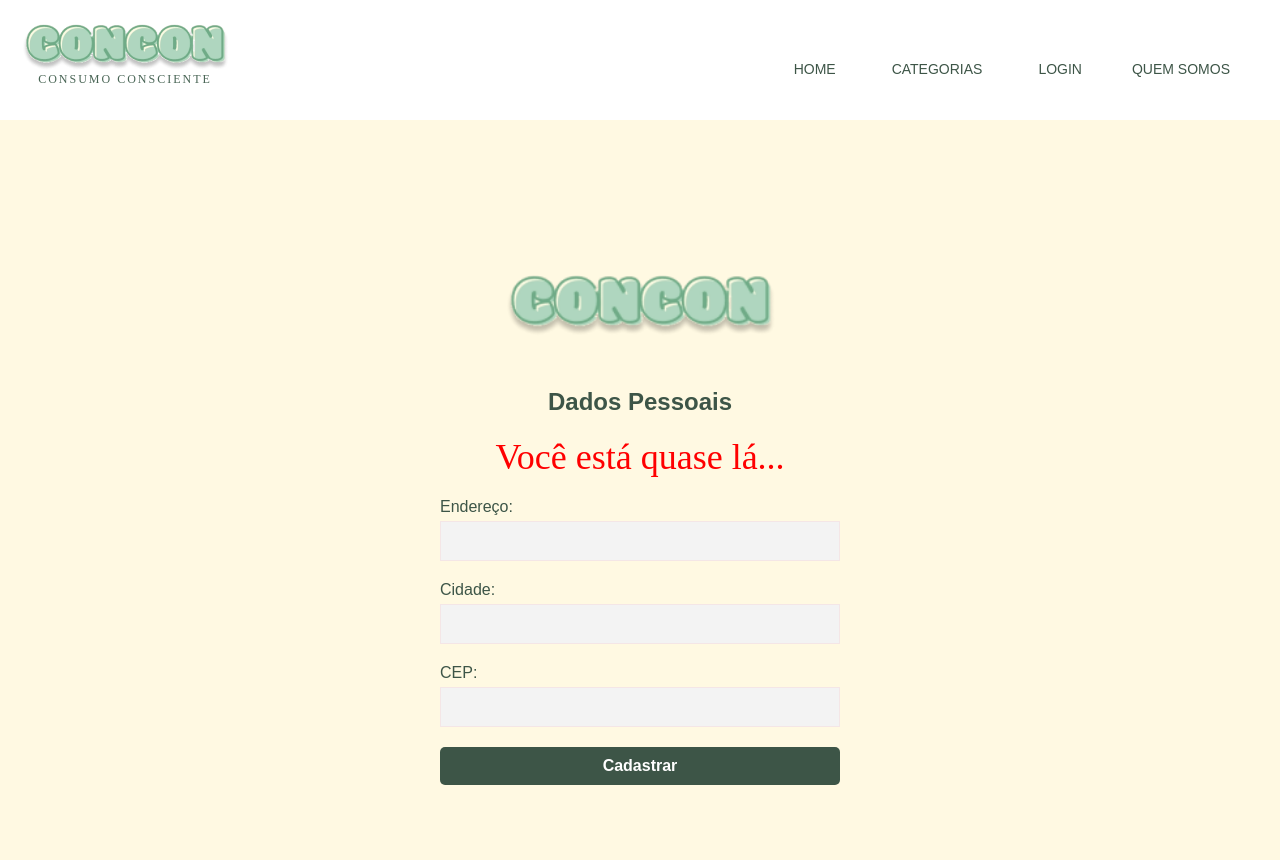
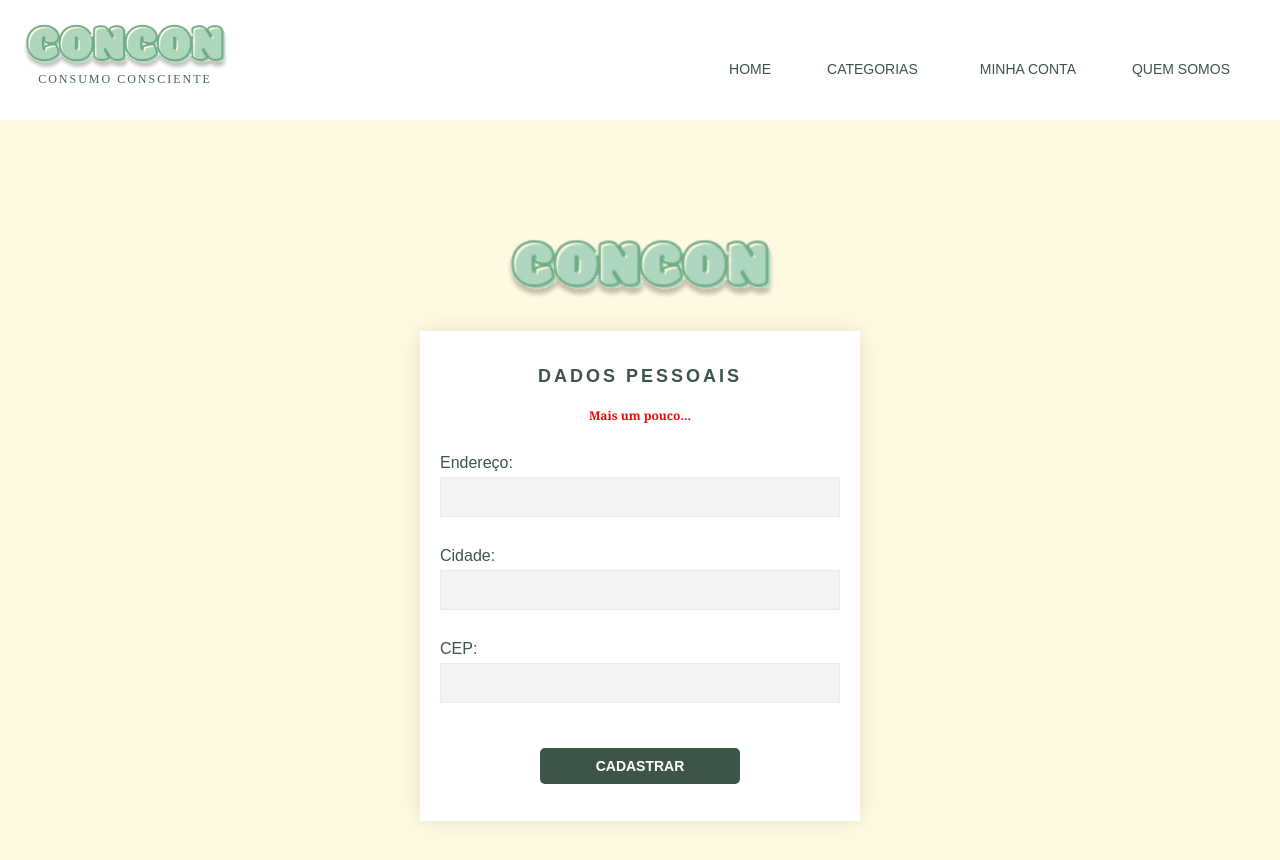
Before and after one commit to aziul89/frontendPI3, a React (Create React App) app in the folder projetodepi/: page /AddressPage in a window 1280 px wide. Shown: the top 860 px of the page. Built offline with nearby package versions, Linux system fonts and the light colour scheme.

Commit message:
estado de autentificação e estilização

```diff
--- a/projetodepi/package.json
+++ b/projetodepi/package.json
@@ -10,6 +10,7 @@
     "react-dom": "^18.2.0",
     "react-router-dom": "^6.22.3",
     "react-scripts": "5.0.1",
+    "sweetalert2": "^11.11.1",
     "web-vitals": "^2.1.4"
   },
   "scripts": {
--- a/projetodepi/src/AuthContext.js
+++ b/projetodepi/src/AuthContext.js
@@ -1,9 +1,16 @@
-import React, { createContext, useState, useContext } from 'react';
+import React, { createContext, useState, useEffect, useContext } from 'react';
 
 const AuthContext = createContext();
 
 export const AuthProvider = ({ children }) => {
-    const [isLoggedIn, setIsLoggedIn] = useState(false);
+    const [isLoggedIn, setIsLoggedIn] = useState(() => {
+        const savedState = localStorage.getItem('isLoggedIn');
+        return savedState ? JSON.parse(savedState) : false;
+    });
+
+    useEffect(() => {
+        localStorage.setItem('isLoggedIn', JSON.stringify(isLoggedIn));
+    }, [isLoggedIn]);
 
     return (
         <AuthContext.Provider value={{ isLoggedIn, setIsLoggedIn }}>
--- a/projetodepi/src/components/pages/home/QuemSomos.js
+++ b/projetodepi/src/components/pages/home/QuemSomos.js
@@ -1,6 +1,7 @@
 import React from 'react';
 import styles from './../home/QuemSomos.module.css';
 import backgroundImage from './../../../assets/images/backgroundAboutUs.png';
+import emailIcon from './../../../assets/images/icon_EMAIL.png'; // Importe sua imagem de ícone
 
 function QuemSomos() {
   return (
@@ -11,14 +12,20 @@ function QuemSomos() {
       <div className={`${styles.descricaoContainer} ${styles.descricao}`}>
         <h1 className={styles.titulo}><strong>Quem Somos</strong></h1>
         <p className={styles.descricao}>
-        Acreditamos que o consumo consciente é a chave para um futuro mais sustentável e justo.
-          Foi com essa visão que criamos a CONCON, uma loja online dedicada a oferecer produtos de alta qualidade, produzidos de forma ética e responsável com o meio ambiente.<br/>
-          Nossa missão é inspirar e empoderar as pessoas a fazerem escolhas de consumo mais conscientes, que beneficiem tanto elas quanto o planeta.<br/>
-          Queremos oferecer uma plataforma onde os consumidores possam encontrar produtos que reflitam seus valores e que contribuam para um mundo mais verde e sustentável.<br/>
-          Bem-vindo à CONCON, onde acreditamos que cada escolha de consumo pode impactar positivamente o mundo ao nosso redor. Buscamos oferecer uma experiência de compra que vai além do simples ato de adquirir produtos; queremos inspirar uma mudança de hábitos, promovendo um estilo de vida mais consciente e sustentável.<br/>
-          Aqui, você encontrará uma seleção cuidadosamente curada de produtos que são não apenas eco-friendly, mas também de alta qualidade e estilo. De roupas a acessórios e produtos de beleza, cada item foi escolhido para fazer parte da nossa missão de promover um consumo mais consciente e responsável.<br/>
+          Acreditamos que o consumo consciente é a chave para um futuro mais sustentável e justo.
+          Foi com essa visão que criamos a CONCON, uma loja online dedicada a oferecer produtos de alta qualidade, produzidos de forma ética e responsável com o meio ambiente.<br />
+          Nossa missão é inspirar e empoderar as pessoas a fazerem escolhas de consumo mais conscientes, que beneficiem tanto elas quanto o planeta.<br />
+          Queremos oferecer uma plataforma onde os consumidores possam encontrar produtos que reflitam seus valores e que contribuam para um mundo mais verde e sustentável.<br />
+          Bem-vindo à CONCON, onde acreditamos que cada escolha de consumo pode impactar positivamente o mundo ao nosso redor. Buscamos oferecer uma experiência de compra que vai além do simples ato de adquirir produtos; queremos inspirar uma mudança de hábitos, promovendo um estilo de vida mais consciente e sustentável.<br />
+          Aqui, você encontrará uma seleção cuidadosamente curada de produtos que são não apenas eco-friendly, mas também de alta qualidade e estilo. De roupas a acessórios e produtos de beleza, cada item foi escolhido para fazer parte da nossa missão de promover um consumo mais consciente e responsável.<br />
           Junte-se a nós nesta jornada rumo a um futuro mais verde e justo. Explore nossa loja, descubra produtos que se alinham com seus valores e faça parte dessa mudança positiva. Obrigado por escolher fazer parte da nossa comunidade consciente!
         </p>
+        <div className={styles.contactContainer}>
+          <span className={styles.contactLink}>
+            <img src={emailIcon} alt="Ícone Email" className={styles.contactIcon} />
+            equipe_concon@gmail.com
+          </span>
+        </div>
       </div>
     </div>
   );
--- a/projetodepi/src/components/pages/home/QuemSomos.module.css
+++ b/projetodepi/src/components/pages/home/QuemSomos.module.css
@@ -8,7 +8,7 @@
 }
 
 .background-image-container {
-  max-width: 100%;
+  width: 100%;
   height: 300px;
   overflow: hidden;
   display: flex;
@@ -19,7 +19,7 @@
 
 .background-image {
   width: 100%;
-  height: auto;
+  height: 100%;
   object-fit: cover;
 }
 
@@ -41,7 +41,7 @@
 .descricao {
   align-items: center;
   justify-content: center;
-  font-size: 18px;
+  font-size: 19px;
   color: #333;
   line-height: 1.6;
   max-width: 600px;
@@ -49,3 +49,19 @@
   text-align: justify;
   margin: 0 auto;
 }
+
+.contactIcon {
+  width: 30px;
+  height: 30px;
+  margin-right: 10px;
+  vertical-align: middle;
+}
+
+.contactContainer {
+  text-align: center;
+  margin-top: 20px;
+}
+
+.contactLink {
+  font-size: 14px;
+}
--- a/projetodepi/src/components/pages/login/AddressPage.css
+++ b/projetodepi/src/components/pages/login/AddressPage.css
@@ -4,26 +4,30 @@
     align-items: center;
     justify-content: center;
     height: 100vh;
-    background-color: #FFF9E2; /* Cor de fundo semelhante à página de login */
+    background-color: #FFF9E2;
 }
 
 .address-page h2 {
     margin-bottom: 20px;
-    font-size: 24px;
-    color: #3D5547; /* Cor do texto semelhante à página de login */
+    font-size: 18px;
+    letter-spacing: 3px;
+    color: #3D5547;
 }
 
 .address-page .progress-message {
-    color: red;
     margin-bottom: 20px;
+    font-size: 12px;
+    font-weight: 600;
+    font-family: Georgia, 'Times New Roman', Times, serif;
+    color: #eb0909;
 }
 
 .address-page form {
-    width: 400px; /* Largura do formulário */
+    width: 400px;
 }
 
 .address-page .form-group {
-    margin-bottom: 20px;
+    margin-top: 30px;
 }
 
 .address-page .form-group label {
@@ -50,16 +54,17 @@
 
 .address-page button {
     padding: 10px;
-    width: 100%;
+    width: 200px;
+    margin-top: 30px;
     border: none;
     border-radius: 5px;
-    background-color: #3D5547; /* Cor do botão semelhante à página de login */
-    color: #fff; /* Cor do texto do botão */
-    font-size: 16px;
+    background-color: #3D5547;
+    color: #fff;
+    font-size: 14px;
     font-weight: 600;
     cursor: pointer;
 }
 
 .address-page button:hover {
-    background-color: #88b297; /* Cor do botão ao passar o mouse semelhante à página de login */
+    background-color: #88b297;
 }
--- a/projetodepi/src/components/pages/login/AddressPage.js
+++ b/projetodepi/src/components/pages/login/AddressPage.js
@@ -1,7 +1,9 @@
 // Segunda etapa do cadastro de usuario
-import React, { useState } from 'react';
+
+import React, { useState, useEffect } from 'react';
 import { useNavigate } from 'react-router-dom';
-import './AddressPage.css'; // Importe os estilos necessários
+import './AddressPage.css';
+import { useAuth } from '../../../AuthContext';
 import LogoCONCON from './../../../assets/images/LOGOCOCON.png';
 
 function AddressPage() {
@@ -10,23 +12,31 @@ function AddressPage() {
     const [zipcode, setZipcode] = useState('');
     const [error, setError] = useState('');
     const navigate = useNavigate();
+    const { isLoggedIn, setIsLoggedIn } = useAuth();
+
+    useEffect(() => {
+        if (!isLoggedIn) {
+            setIsLoggedIn(true);
+        }
+    }, [isLoggedIn, setIsLoggedIn]);
 
     const handleSubmit = (e) => {
         e.preventDefault();
-        // Valide os campos de entrada aqui
         if (address.trim() === '' || city.trim() === '' || zipcode.trim() === '') {
             setError('Por favor, preencha todos os campos.');
             return;
         }
-        // Se tudo estiver correto, você pode prosseguir com o cadastro
-        navigate('/FinalStep');
+
+        navigate('/DataPage');
     };
 
     return (
         <div className="address-page">
             <img src={LogoCONCON} alt="Logo" className="logo" />
-            <h2>Dados Pessoais</h2>
-            <p className="progress-message">Você está quase lá...</p>
+            <div className="address-container">
+                <div className="form-wrapper">
+                    <h2>DADOS PESSOAIS</h2>
+                    <p className="progress-message">Mais um pouco...</p>
                     <form onSubmit={handleSubmit}>
                         <div className="form-group">
                             <label>Endereço:</label>
@@ -41,8 +51,10 @@ function AddressPage() {
                             <input type="text" value={zipcode} onChange={(e) => setZipcode(e.target.value)} />
                         </div>
                         {error && <p className="error-message">{error}</p>}
-                <button type="submit">Cadastrar</button>
+                        <button type="submit">CADASTRAR</button>
                     </form>
+                </div>
+            </div>
         </div>
     );
 }
--- a/projetodepi/src/components/pages/login/RegisterPage.css
+++ b/projetodepi/src/components/pages/login/RegisterPage.css
@@ -14,9 +14,9 @@
 }
 
 .register-page h2 {
-    margin-bottom: 30px;
+    margin-bottom: 10px;
     font-size: 18px;
-    letter-spacing: 2px;
+    letter-spacing: 3px;
     color: #3D5547;
 }
 
@@ -28,8 +28,7 @@
 }
 
 .register-page form {
-    width: 400px; /* Largura do formulário */
-
+    width: 400px;
 }
 
 .register-page .form-group {
@@ -62,16 +61,17 @@
 
 .register-page button {
     padding: 10px;
-    width: 100%;
+    margin-bottom: 20px;
+    width: 200px;
     border: none;
     border-radius: 5px;
-    background-color: #3D5547; /* Cor do botão semelhante à página de login */
-    color: #fff; /* Cor do texto do botão */
+    background-color: #3D5547;
+    color: #fff;
     font-size: 14px;
     font-weight: 600;
     cursor: pointer;
 }
 
 .register-page button:hover {
-    background-color: #88b297; /* Cor do botão ao passar o mouse semelhante à página de login */
+    background-color: #88b297;
 }
--- a/projetodepi/src/components/pages/login/RegisterPage.js
+++ b/projetodepi/src/components/pages/login/RegisterPage.js
@@ -1,3 +1,5 @@
+// Primeira etapa de cadastro
+
 import React, { useState } from 'react';
 import { useNavigate } from 'react-router-dom';
 import './RegisterPage.css';
--- a/projetodepi/src/components/routes/MenuHome.css
+++ b/projetodepi/src/components/routes/MenuHome.css
@@ -35,6 +35,13 @@
     background-color: #ACD9BE
   }
 
-  .linkstyle{
 
+  .logout-button {
+    background: none;
+    border: none;
+    color: black;
+    cursor: pointer;
+    width: 100%;
+    text-align: center;
+    padding: 8px 12px;
   }
--- a/projetodepi/src/components/routes/MyAccount.js
+++ b/projetodepi/src/components/routes/MyAccount.js
@@ -1,9 +1,13 @@
-import { Link } from 'react-router-dom';
-import React, { useState } from 'react';
-import styles from './MenuHome.css'
+import { Link, useNavigate } from 'react-router-dom';
+import React, { useState, useEffect } from 'react';
+import styles from './MenuHome.css';
+import Swal from 'sweetalert2';
+import { useAuth } from './../../AuthContext'
 
 const DropdownMenu = () => {
     const [isOpen, setIsOpen] = useState(false);
+    const { isLoggedIn, setIsLoggedIn } = useAuth();
+    const navigate = useNavigate();
 
     const handleMouseEnter = () => {
         setIsOpen(true);
@@ -13,15 +17,49 @@ const DropdownMenu = () => {
         setIsOpen(false);
     };
 
+    const handleLogout = () => {
+        Swal.fire({
+            title: 'Você deseja mesmo sair?',
+            icon: 'warning',
+            showCancelButton: true,
+            confirmButtonColor: '#3085d6',
+            cancelButtonColor: '#d33',
+            confirmButtonText: 'Sim, deslogar!',
+            cancelButtonText: 'Cancelar'
+        }).then((result) => {
+            if (result.isConfirmed) {
+                setIsLoggedIn(false);
+                localStorage.removeItem('user');
+                navigate('/LoginPage');
+            }
+        });
+    };
+
+    useEffect(() => {
+        const savedState = localStorage.getItem('isLoggedIn');
+        if (savedState) {
+            setIsLoggedIn(JSON.parse(savedState));
+        }
+    }, [setIsLoggedIn]);
+
     return (
         <div className="dropdown" onMouseEnter={handleMouseEnter} onMouseLeave={handleMouseLeave}>
+            {isLoggedIn ? (
+                <>
                     <button className="dropdown-toggle category-button">MINHA CONTA</button>
                     {isOpen && (
                         <ul className="dropdown-menu">
                             <li className={styles.linkstyle}><Link to="/DataPage">Meus Dados</Link></li>
-          <li className={styles.linkstyle}><Link to="/Favoritos">Meus Favortios</Link></li>
+                            <li className={styles.linkstyle}><Link to="/Favoritos">Meus Favoritos</Link></li>
                             <li className={styles.linkstyle}><Link to="/Pedidos">Meus Pedidos</Link></li>
+                            <li className={styles.linkstyle}>
+                                <button className="logout-button" onClick={handleLogout}>Sair</button>
+                            </li>
                         </ul>
+                    )}
+                </>
+            ) : (
+                <Link to="/LoginPage">Login</Link>
             )}
         </div>
     );
```
Also changed, not shown: projetodepi/src/assets/images/icon_EMAIL.png (added), 1 other file (tests, documents, lock files or other folders). Lines whose indentation alone changed are shown as unchanged.
